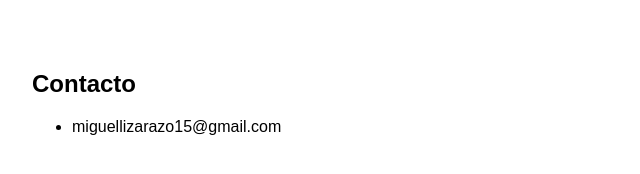
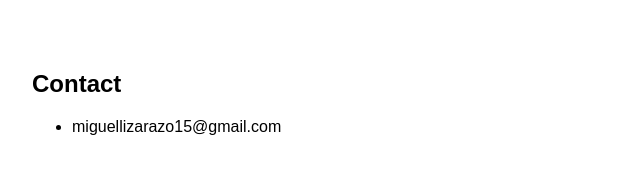
Before and after one commit to miguel-lizarazo/miguellizarazo, a plain HTML site: page index.html in a window 1280 px wide. Shown: the part 534-708 px from the top of the page, 0-640 px from the left. Drawn offline with Linux system fonts and the light colour scheme.

Commit message:
Update index.html

```diff
--- a/index.html
+++ b/index.html
@@ -154,7 +154,7 @@ Miguel has taught economics fundamentals and development courses at Refous Schoo
   </section>
 
   <section id="trabajos">
-    <h2>Contacto</h2>
+    <h2>Contact</h2>
     <ul>
       <li>miguellizarazo15@gmail.com</li>
     </ul>
```
